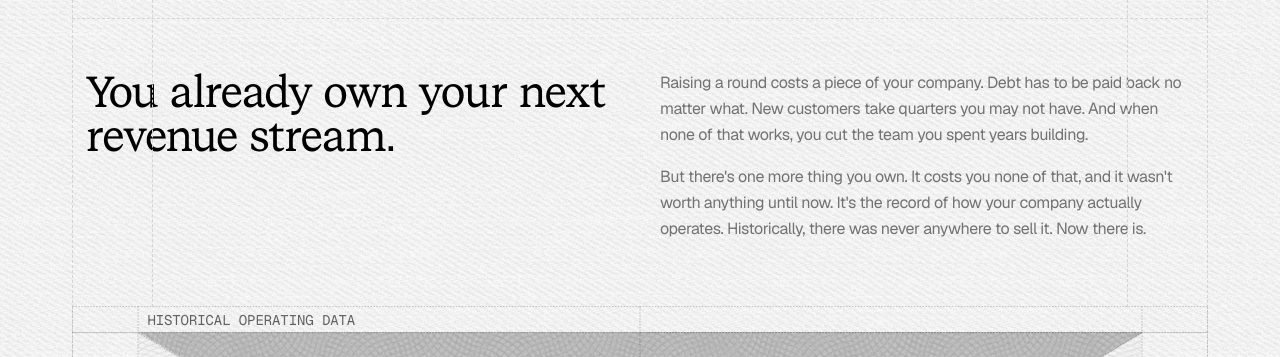
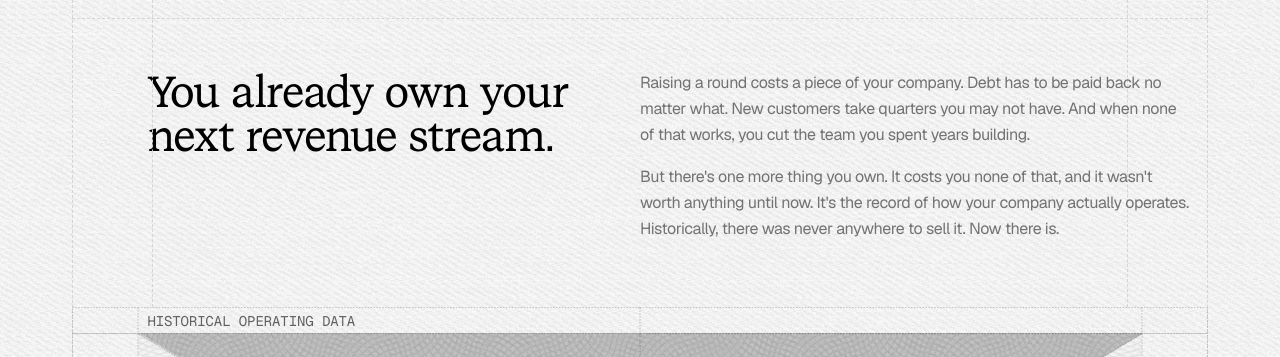
Before and after one commit to PIXELUPLABS/sunsethq, a Next.js app: page / in a window 1280 px wide. Shown: the part 1104-1461 px from the top of the page. Built offline with nearby package versions, Linux system fonts and the light colour scheme; a web font is replaced by a local one.

Commit message:
ui: changes for the revenue stream section

```diff
--- a/modules/landing/components/revenue-stream-section.tsx
+++ b/modules/landing/components/revenue-stream-section.tsx
@@ -15,7 +15,7 @@ export function RevenueStreamSection() {
         <div className="h-20 border-x border-dashed border-[#d4d4d4]" />
       </div>
 
-      <div className="relative flex w-full flex-col items-center gap-16 pt-20">
+      <div className="relative flex w-full flex-col items-center gap-16 pt-20 lg:gap-0">
         <div className="pointer-events-none absolute inset-x-0 top-0 h-[448px] px-4 sm:px-18">
           <div className="h-full border-x border-dashed border-[#d4d4d4]" />
         </div>
@@ -26,11 +26,13 @@ export function RevenueStreamSection() {
           <div className="h-full border-x border-dashed border-[#d4d4d4]" />
         </div>
 
-        <div className="flex w-full max-w-[1296px] flex-col items-start gap-10 px-6 sm:flex-row sm:gap-10 sm:px-[86px]">
+        <div className="flex w-full flex-col items-start gap-10 pr-[calc(17.3611%+10.444px)] pl-[calc(6.6358%+13.876px)] sm:flex-row sm:gap-10 sm:pr-[calc(17.3611%+47px)] sm:pl-[calc(6.6358%+62.444px)] lg:h-[237px] lg:gap-[164px]">
           <h2 className="flex-1 font-serif text-[32px] leading-none tracking-tight text-black sm:text-[44px]">
-            You already own your next revenue stream.
+            You already own your
+            <br />
+            next revenue stream.
           </h2>
-          <div className="flex-1 text-base leading-relaxed tracking-tight text-[#727272]">
+          <div className="w-[552px] max-w-full shrink-0 text-base leading-relaxed tracking-tight text-[#727272] sm:ml-auto lg:absolute lg:top-20 lg:left-1/2 lg:ml-0">
             <p className="mb-4">
               Raising a round costs a piece of your company. Debt has to be paid
               back no matter what. New customers take quarters you may not
```
